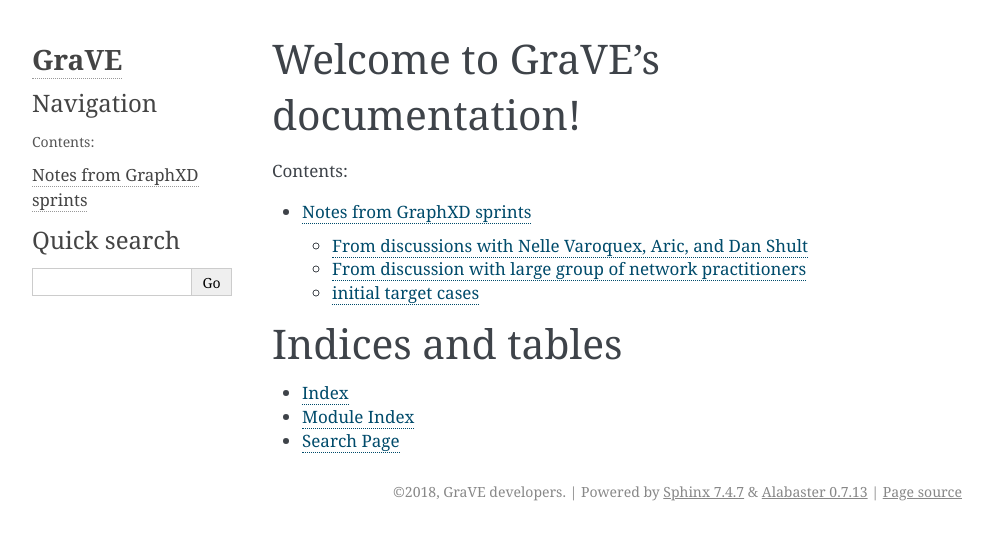
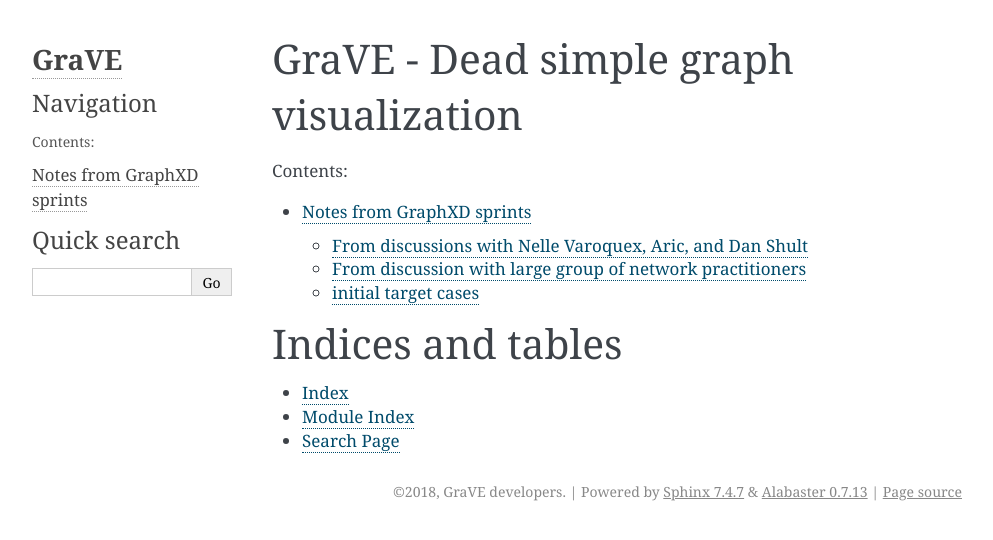
Before and after one commit to networkx/grave, a Sphinx documentation site: the page built from doc/index.rst, in a window 1280 px wide. Shown: the top 540 px of the page, without its empty margins (148-1141 px from the left). Built offline with Sphinx 7.4.7, drawn with Linux system fonts in a browser that asks for light colours; pages that are not in the unit, such as notebooks, are missing from menus; the version number is read from the project's files by our own code.

Commit message:
updating doc index

```diff
--- a/doc/index.rst
+++ b/doc/index.rst
@@ -1,5 +1,5 @@
-Welcome to GraVE's documentation!
-=================================
+GraVE - Dead simple graph visualization
+=======================================
 
 .. toctree::
    :maxdepth: 2
```
